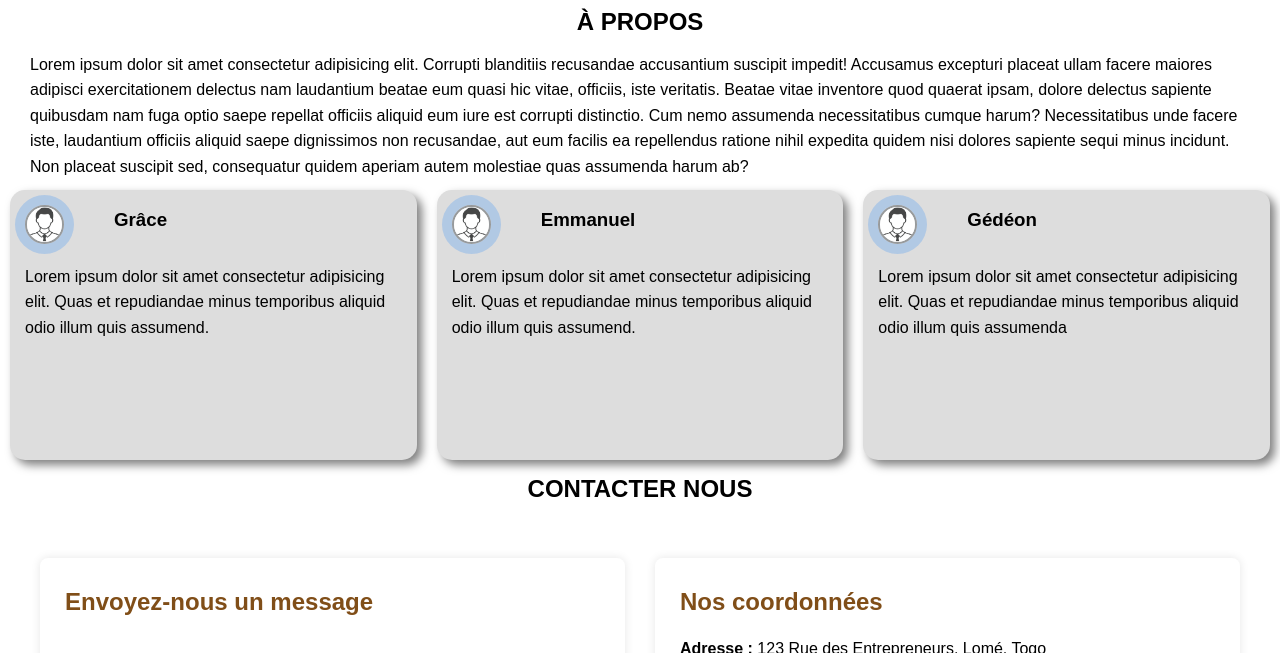
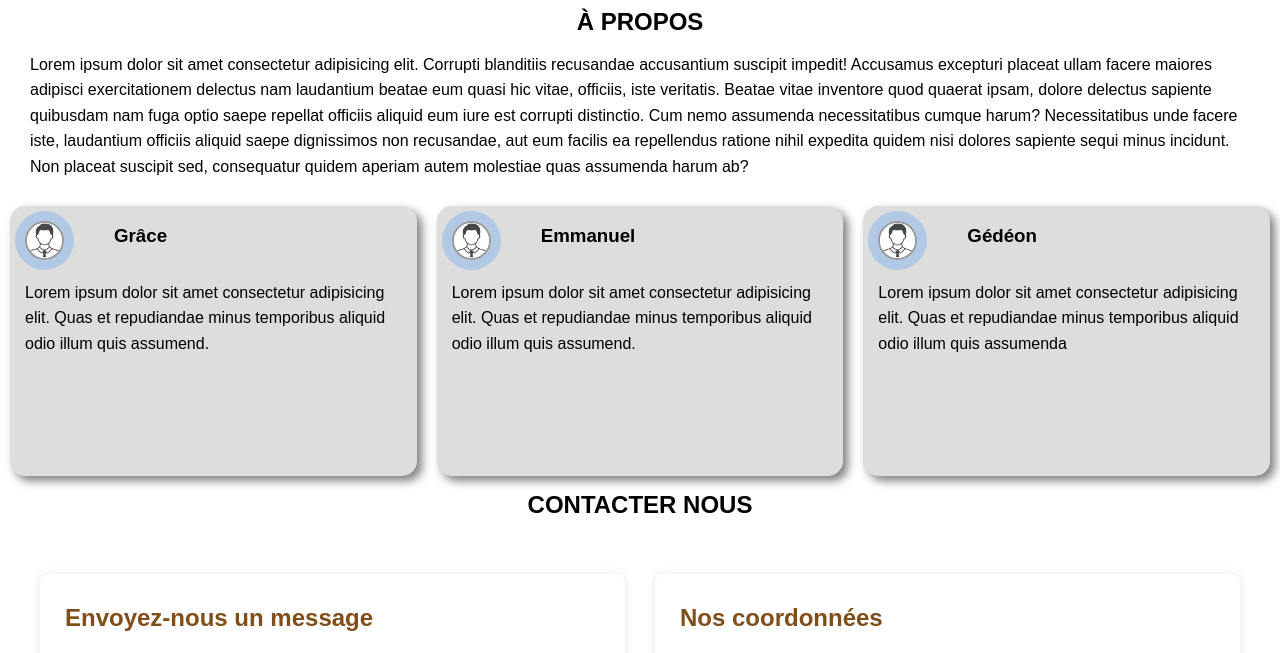
Before and after one commit to jerome-byte/fastfood, a plain HTML site: page index.html in a window 1280 px wide. Shown: the part 3243-3896 px from the top of the page. Drawn offline with nearby package versions, Linux system fonts and the light colour scheme.

Commit message:
ajutement du css

```diff
--- a/style.css
+++ b/style.css
@@ -459,6 +459,7 @@ span{
 .avis-cart{
     height: 30vh;
     padding: 15px;
+    margin-top: 1rem;
 }
 
 .contenair{
@@ -499,8 +500,8 @@ span{
 }
 
 .contact-form h2 {
-    margin-bottom: 20px;
-    color:  #804e18;;
+    margin-bottom: 20px ;
+    color:  #804e18;
 }
 
 
```
